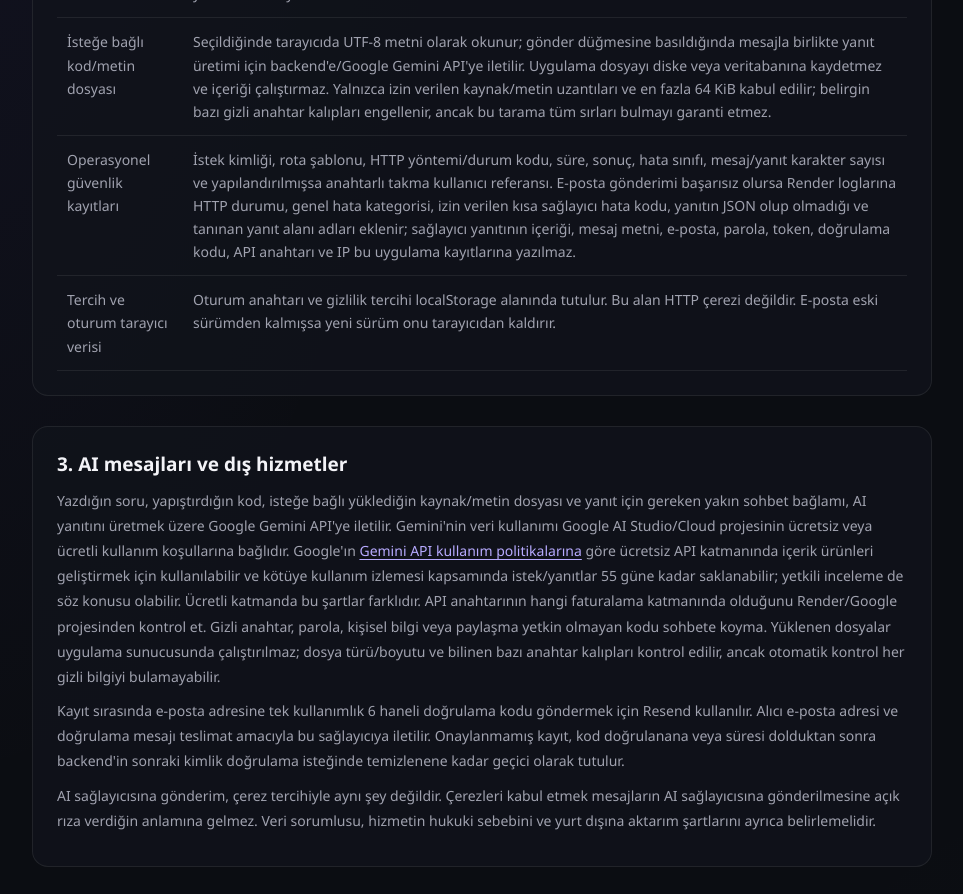
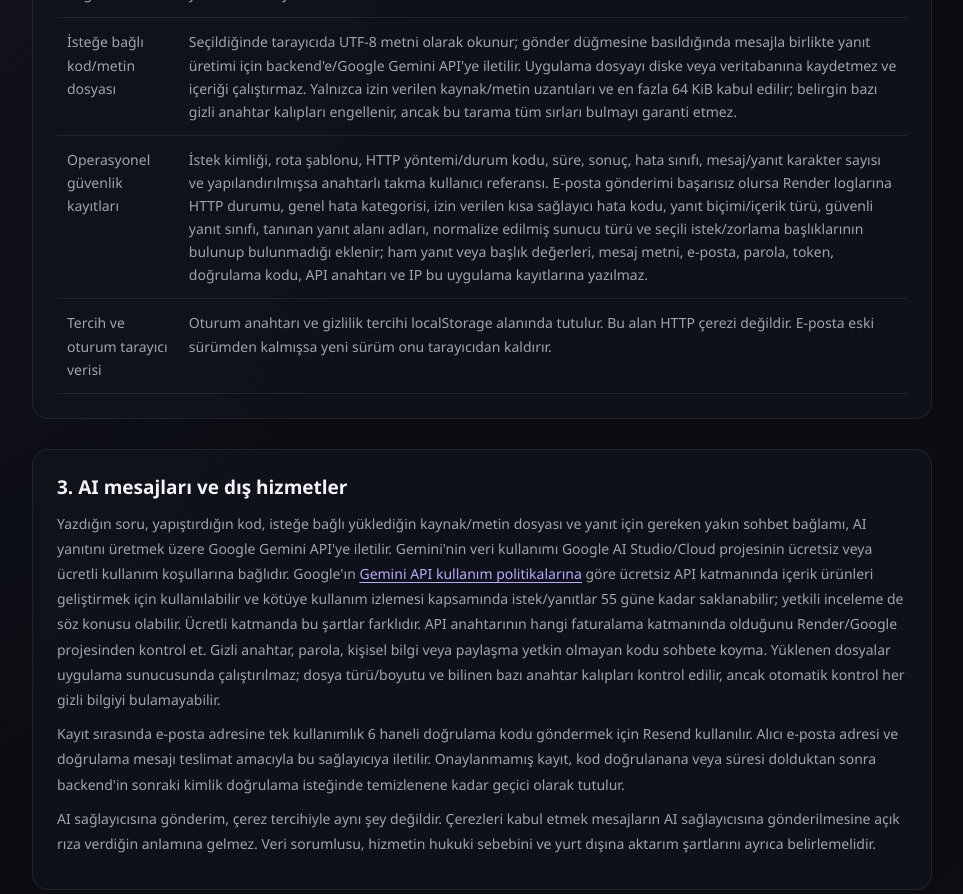
Before and after one commit to HaKING06/haking-asistan-frontend, a website: page privacy.html in a window 1280 px wide. Shown: the part 1040-1934 px from the top of the page, without its empty margins (158-1121 px from the left). Drawn offline with Linux system fonts and the light colour scheme.

Commit message:
Update privacy.html

```diff
--- a/privacy.html
+++ b/privacy.html
@@ -55,7 +55,7 @@
             <tr><td>Şifre ve oturum</td><td>Şifrenin kendisi saklanmaz; scrypt özeti tutulur. Veritabanında oturum belirtecinin özeti yer alır; belirteç 30 gün sonra sona erer. Tarayıcıdaki oturum belirteci oturum açıldığında localStorage'da tutulur.</td></tr>
             <tr><td>Mesaj, kod ve sohbet bağlamı</td><td>Yanıt üretmek için backend'e ve Google Gemini API'ye gönderilir. HaKING uygulamasının mevcut kodu sohbet metnini kendi veritabanına kaydetmez; yakın sohbet bağlamı tarayıcı belleğinde tutulur ve sekme yenilenince kaybolur.</td></tr>
             <tr><td>İsteğe bağlı kod/metin dosyası</td><td>Seçildiğinde tarayıcıda UTF-8 metni olarak okunur; gönder düğmesine basıldığında mesajla birlikte yanıt üretimi için backend'e/Google Gemini API'ye iletilir. Uygulama dosyayı diske veya veritabanına kaydetmez ve içeriği çalıştırmaz. Yalnızca izin verilen kaynak/metin uzantıları ve en fazla 64 KiB kabul edilir; belirgin bazı gizli anahtar kalıpları engellenir, ancak bu tarama tüm sırları bulmayı garanti etmez.</td></tr>
-            <tr><td>Operasyonel güvenlik kayıtları</td><td>İstek kimliği, rota şablonu, HTTP yöntemi/durum kodu, süre, sonuç, hata sınıfı, mesaj/yanıt karakter sayısı ve yapılandırılmışsa anahtarlı takma kullanıcı referansı. E-posta gönderimi başarısız olursa Render loglarına HTTP durumu, genel hata kategorisi, izin verilen kısa sağlayıcı hata kodu, yanıtın JSON olup olmadığı ve tanınan yanıt alanı adları eklenir; sağlayıcı yanıtının içeriği, mesaj metni, e-posta, parola, token, doğrulama kodu, API anahtarı ve IP bu uygulama kayıtlarına yazılmaz.</td></tr>
+            <tr><td>Operasyonel güvenlik kayıtları</td><td>İstek kimliği, rota şablonu, HTTP yöntemi/durum kodu, süre, sonuç, hata sınıfı, mesaj/yanıt karakter sayısı ve yapılandırılmışsa anahtarlı takma kullanıcı referansı. E-posta gönderimi başarısız olursa Render loglarına HTTP durumu, genel hata kategorisi, izin verilen kısa sağlayıcı hata kodu, yanıt biçimi/içerik türü, güvenli yanıt sınıfı, tanınan yanıt alanı adları, normalize edilmiş sunucu türü ve seçili istek/zorlama başlıklarının bulunup bulunmadığı eklenir; ham yanıt veya başlık değerleri, mesaj metni, e-posta, parola, token, doğrulama kodu, API anahtarı ve IP bu uygulama kayıtlarına yazılmaz.</td></tr>
             <tr><td>Tercih ve oturum tarayıcı verisi</td><td>Oturum anahtarı ve gizlilik tercihi localStorage alanında tutulur. Bu alan HTTP çerezi değildir. E-posta eski sürümden kalmışsa yeni sürüm onu tarayıcıdan kaldırır.</td></tr>
           </tbody>
         </table></div>
```
